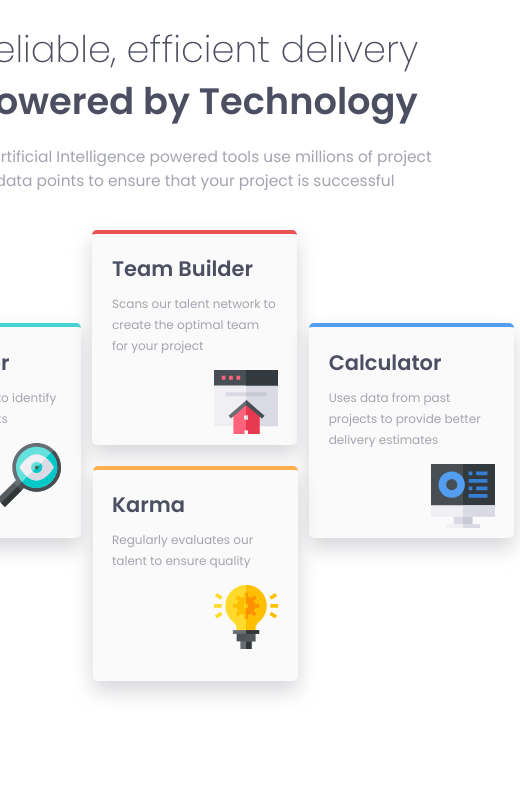
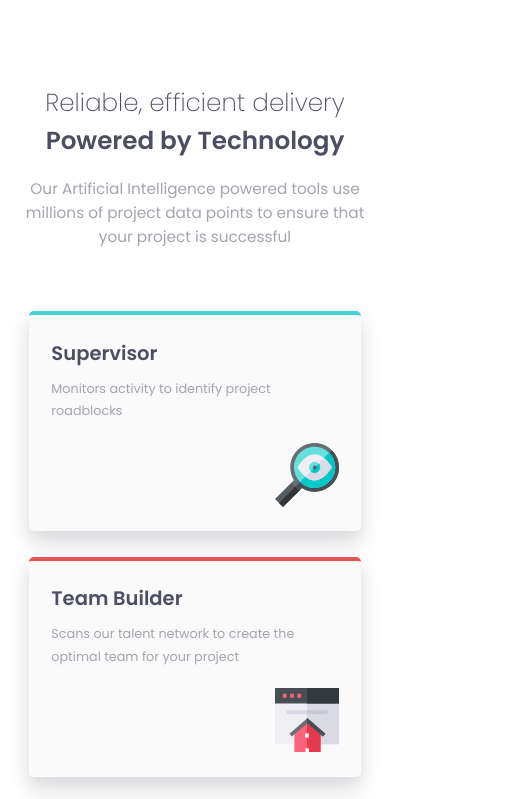
Before and after one commit to luisPolanco25/four-card-feature-section, a plain HTML site: page index.html in a window 390 px wide. Shown: the top 799 px of the page, 520 px wide, since content can reach past the window. Drawn offline with Linux system fonts and the light colour scheme.

Commit message:
Media queries for phones's width added

```diff
--- a/styles.css
+++ b/styles.css
@@ -150,3 +150,74 @@ main {
     }
 
 }
+
+@media (max-width:650px) {
+
+    html {
+        font-size: 17px;
+    }
+
+    main{
+        width: 100%;
+        height: 100%;
+        top: 10%;
+        margin-top: 0;
+        margin-left: -50%;
+    }
+
+    #title h2 {
+        margin-bottom: 0.02rem;
+    }
+
+    #title h1,
+    #title h2 {
+    font-size: 1.45rem;
+    }
+
+    #main-text {
+        width: 95%;
+        margin-bottom: 3.7rem;
+    }
+
+    #main-text p {
+        font-size: 0.9rem;
+    }
+
+    #boxes {
+        height: auto;
+    }
+
+    #boxes > div {
+        position: static;
+        width: 85%;
+        margin-top: 0;
+        margin-bottom: 1.5rem;
+        height: 220px;
+    }
+
+    #boxes > div h3 {
+        font-size: 1.15rem;
+    }
+
+    #boxes > div p {
+        font-size: 0.75rem;
+        margin-bottom: 1.2rem;
+    }
+
+    #supervisor {
+        order: 1;
+    }
+
+    #builder {
+        order: 2;
+    }
+
+    #karma {
+        order: 3;
+    }
+
+    #calculator {
+        order: 4;
+    }
+
+}
```
Also changed, not shown: design/desktop-design.jpg (deleted), design/desktop-preview.jpg (deleted).
